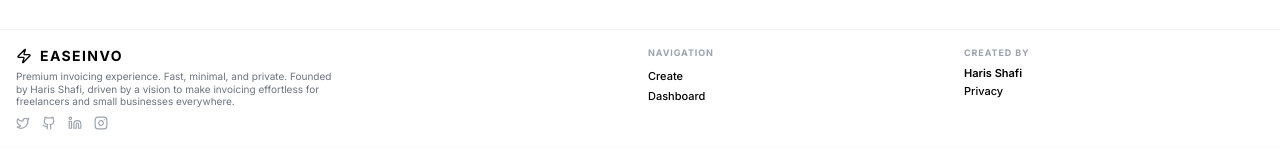
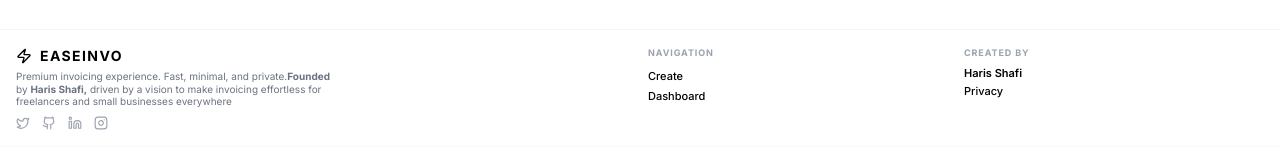
Before and after one commit to Harisshafi01/Eazyinvo, a React (Vite) app: page / in a window 1280 px wide. Shown: the part 2491-2651 px from the top of the page. Built offline with nearby package versions, Linux system fonts and the light colour scheme.

Commit message:
Update Layout.tsx
updated the description

```diff
--- a/components/Layout.tsx
+++ b/components/Layout.tsx
@@ -74,7 +74,7 @@ const Layout: React.FC<LayoutProps> = ({ children, theme, setTheme, activeTab, s
             </div>
             <p className="text-gray-500 dark:text-zinc-500 text-[10px] max-w-xs leading-tight mb-2">
               Premium invoicing experience. Fast, minimal, and private.
-              Founded by Haris Shafi, driven by a vision to make invoicing effortless for freelancers and small businesses everywhere.
+              <b>Founded </b> by <b>Haris Shafi,</b> driven by a vision to make invoicing effortless for freelancers and small businesses everywhere
             </p>
             <div className="flex items-center gap-3 text-gray-400">
               <a href="https://twitter.com" target="_blank" rel="noopener noreferrer" className="hover:text-black dark:hover:text-white transition-colors" aria-label="Twitter"><Twitter size={14} /></a>
```
